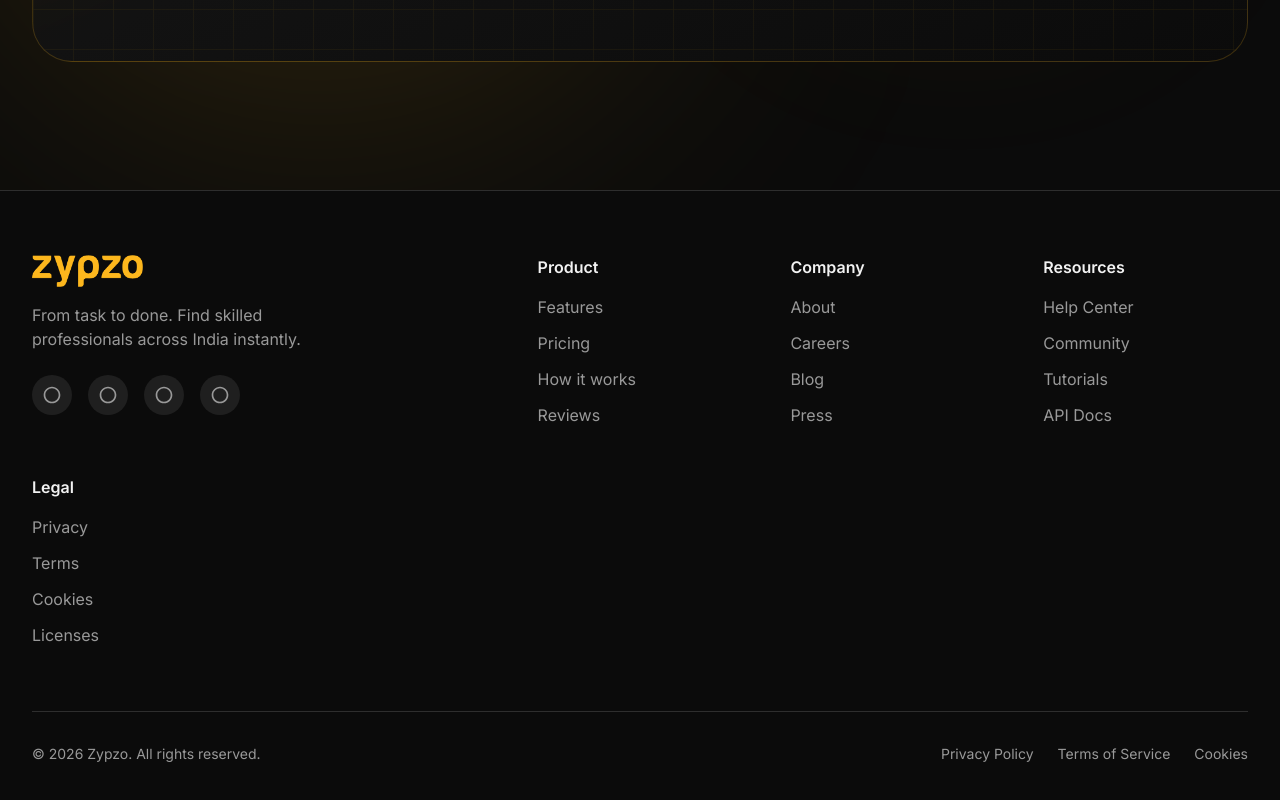
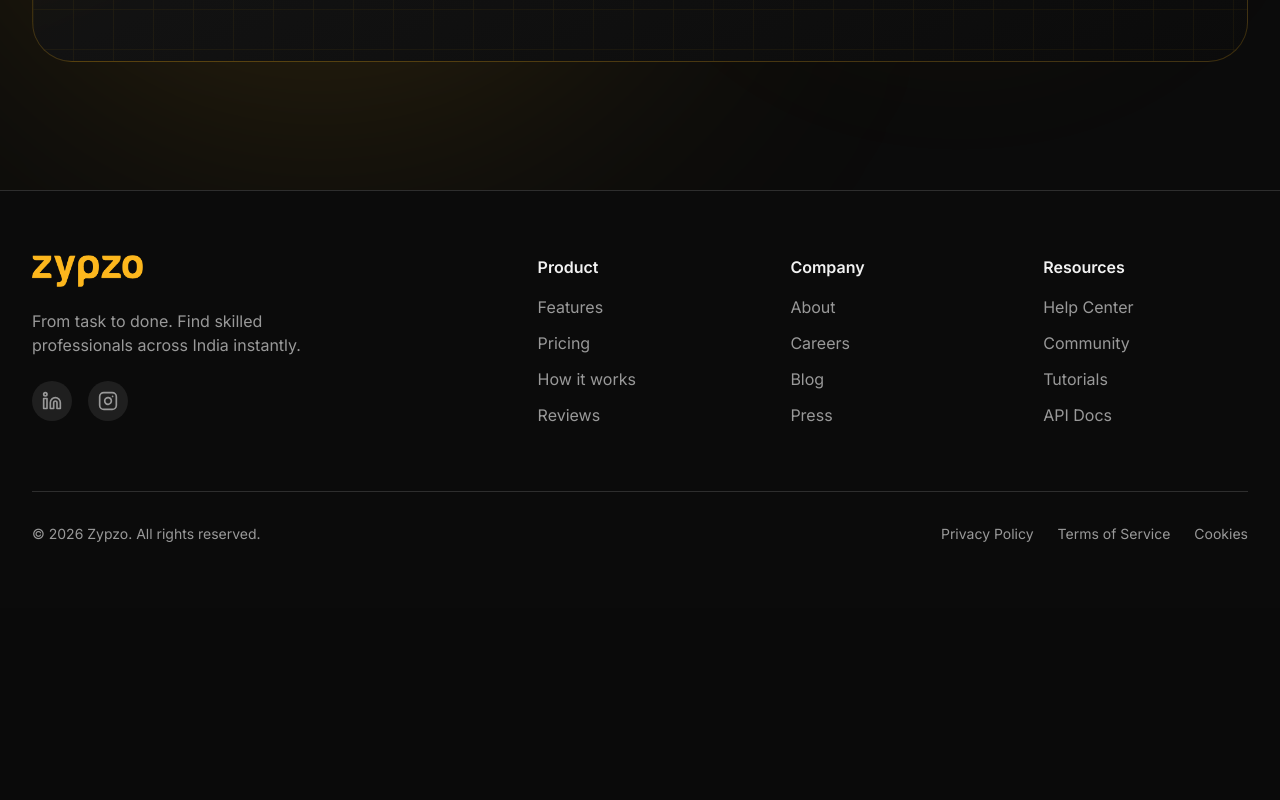
Before and after one commit to george-vpr/zypzo-site, a Next.js app: page / in a window 1280 px wide. Shown: the part 8389-9189 px from the top of the page. After the commit the page ends 8997 px from the top, so only its background shows below. Built offline with nearby package versions, Linux system fonts and the light colour scheme.

Commit message:
Update footer.tsx

```diff
--- a/components/landing/footer.tsx
+++ b/components/landing/footer.tsx
@@ -2,12 +2,14 @@
 
 import { motion } from "framer-motion"
 import Image from "next/image"
+import Link from "next/link" // Added Link
+import { Instagram, Linkedin } from "lucide-react" // Added specific icons
 
 const footerLinks = {
   Product: ["Features", "Pricing", "How it works", "Reviews"],
   Company: ["About", "Careers", "Blog", "Press"],
   Resources: ["Help Center", "Community", "Tutorials", "API Docs"],
-  Legal: ["Privacy", "Terms", "Cookies", "Licenses"],
+  // Removed Legal section as requested
 }
 
 export function Footer() {
@@ -21,36 +23,40 @@
             whileInView={{ opacity: 1, y: 0 }}
             viewport={{ once: true }}
             transition={{ duration: 0.5 }}
-            className="lg:col-span-2"
+            // Centered on mobile, left on desktop
+            className="lg:col-span-2 text-center lg:text-left"
           >
+            <Link href="/" className="inline-block">
               <Image
                 src="/zypzo-yellow-logo.png"
                 alt="Zypzo"
                 width={100}
                 height={32}
-  className="h-8 w-auto"
+                className="h-8 w-auto mx-auto lg:mx-0" // Centered image on mobile
               />
-            <p className="mt-4 max-w-xs text-muted-foreground">
+            </Link>
+            <p className="mt-4 max-w-xs mx-auto lg:mx-0 text-muted-foreground">
               From task to done. Find skilled professionals across India
               instantly.
             </p>
-            <div className="mt-6 flex gap-4">
-              {["twitter", "linkedin", "github", "instagram"].map((social) => (
+            {/* Centered icons on mobile */}
+            <div className="mt-6 flex gap-4 justify-center lg:justify-start">
+              {/* LinkedIn */}
               <a
-                  key={social}
                 href="#"
                 className="flex h-10 w-10 items-center justify-center rounded-full bg-dark-100 text-muted-foreground transition-all hover:bg-yellow-400 hover:text-dark-400"
+                aria-label="LinkedIn"
               >
-                  <span className="sr-only">{social}</span>
-                  <svg
-                    className="h-5 w-5"
-                    fill="currentColor"
-                    viewBox="0 0 24 24"
+                <Linkedin className="h-5 w-5" />
+              </a>
+              {/* Instagram */}
+              <a
+                href="#"
+                className="flex h-10 w-10 items-center justify-center rounded-full bg-dark-100 text-muted-foreground transition-all hover:bg-yellow-400 hover:text-dark-400"
+                aria-label="Instagram"
               >
-                    <path d="M12 2C6.48 2 2 6.48 2 12s4.48 10 10 10 10-4.48 10-10S17.52 2 12 2zm0 18c-4.41 0-8-3.59-8-8s3.59-8 8-8 8 3.59 8 8-3.59 8-8 8z" />
-                  </svg>
+                <Instagram className="h-5 w-5" />
               </a>
-              ))}
             </div>
           </motion.div>
 
@@ -62,6 +68,8 @@
               whileInView={{ opacity: 1, y: 0 }}
               viewport={{ once: true }}
               transition={{ duration: 0.5, delay: index * 0.1 }}
+              // Centered on mobile, left on desktop
+              className="text-center lg:text-left"
             >
               <h4 className="mb-4 font-semibold text-card-foreground">
                 {category}
@@ -88,7 +96,7 @@
           whileInView={{ opacity: 1 }}
           viewport={{ once: true }}
           transition={{ duration: 0.5, delay: 0.4 }}
-          className="mt-16 flex flex-col items-center justify-between gap-4 border-t border-border pt-8 md:flex-row"
+          className="mt-16 flex flex-col items-center justify-between gap-4 border-t border-border pt-8 md:flex-row text-center md:text-left"
         >
           <p className="text-sm text-muted-foreground">
             © 2026 Zypzo. All rights reserved.
```
Lines whose indentation alone changed are shown as unchanged.
